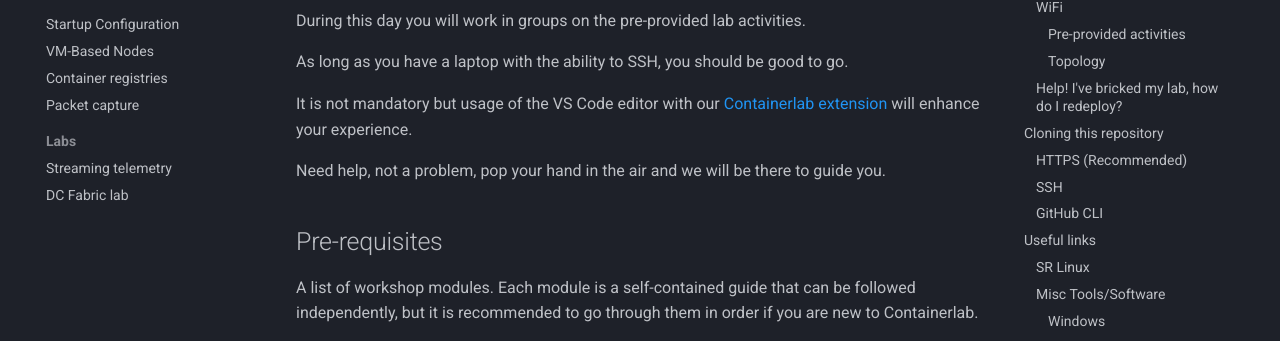
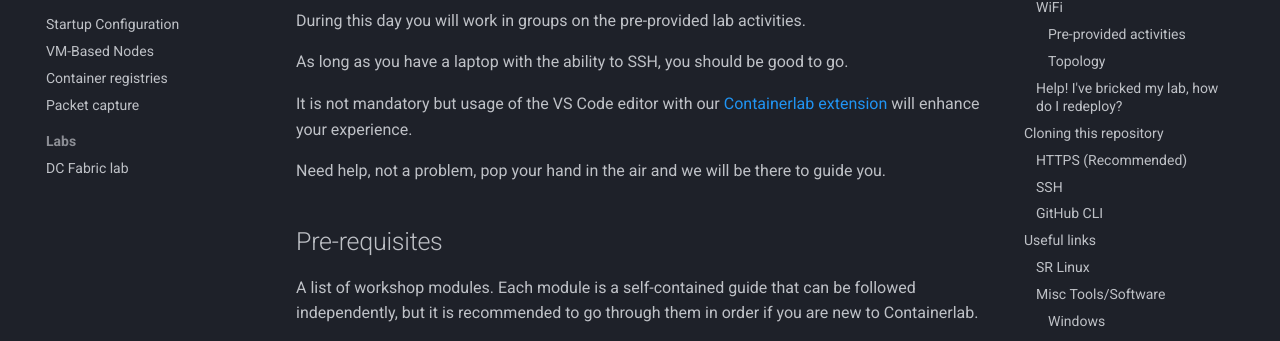
Before and after one commit to thcorre/phnog2025-workshop, an MkDocs documentation site: the page built from docs/index.md, in a window 1280 px wide. Shown: the part 239-580 px from the top of the page. Built offline with MkDocs 1.6.1 and Material for MkDocs 9.7.7, drawn with Linux system fonts in a browser that asks for light colours.

Commit message:
Remove st lab

```diff
--- a/mkdocs.yml
+++ b/mkdocs.yml
@@ -9,7 +9,6 @@ nav:
   - Container registries: 30-registry/README.md
   - Packet capture: 40-packet-capture/README.md
   - Labs:
-    - Streaming telemetry: 45-streaming-telemetry/README.md
     - DC Fabric lab: dc-lab/README.md
 
 
```
